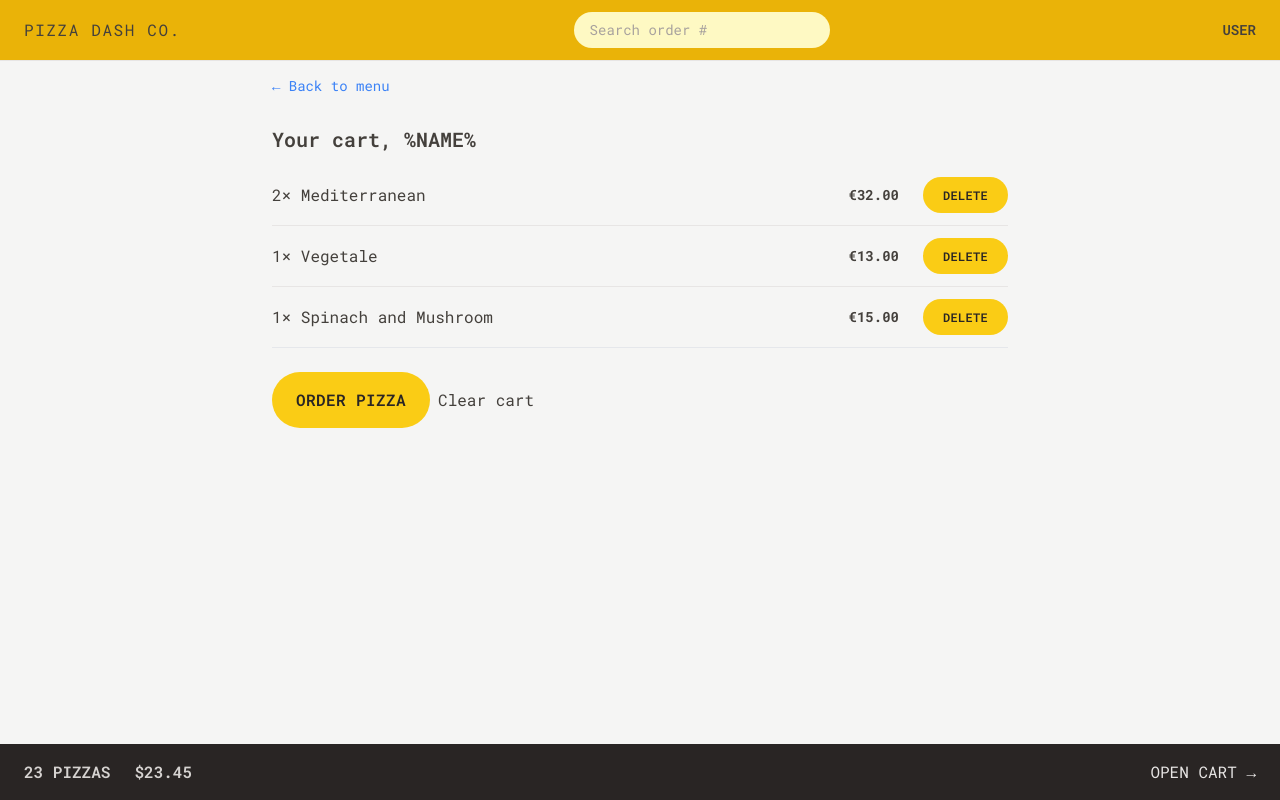
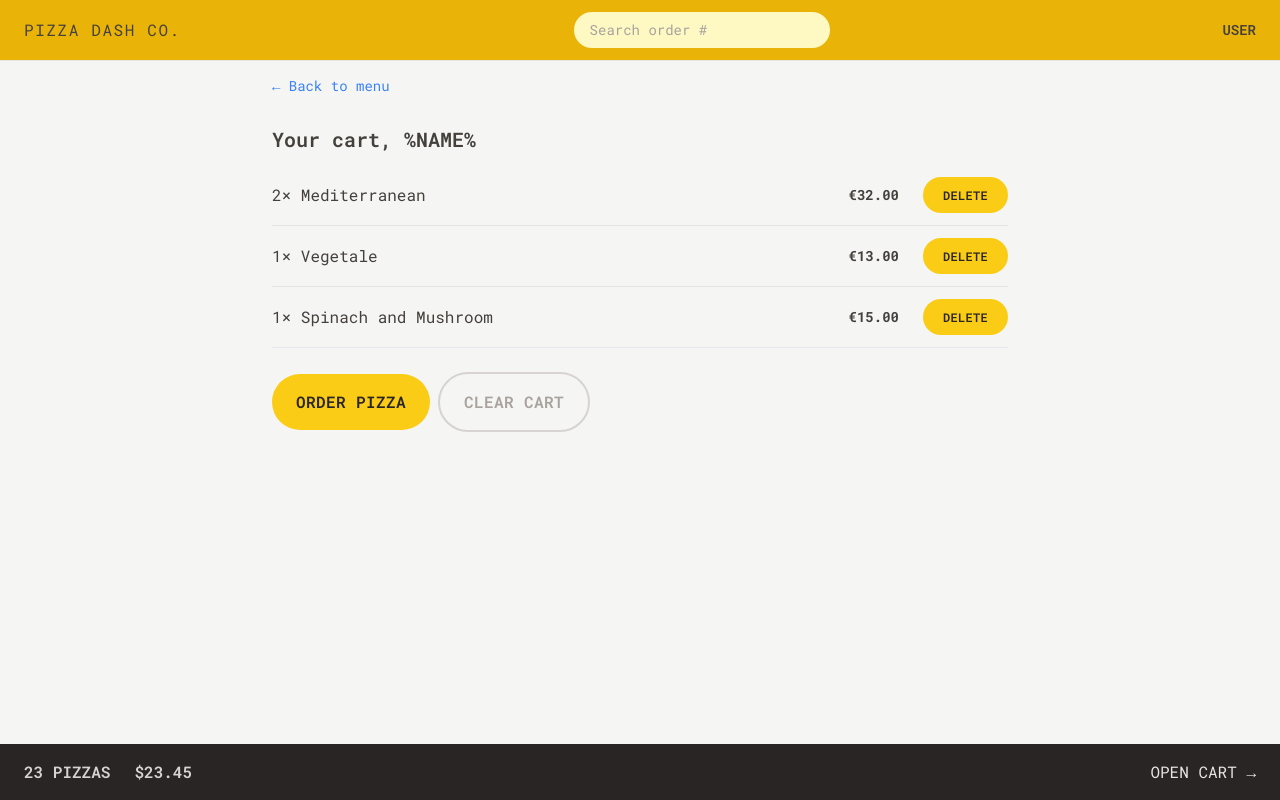
Before and after one commit to vibraniumSwaleh/pizza-dash, a React (Vite) app: page /cart in a window 1280 px wide. Built offline with nearby package versions, Linux system fonts and the light colour scheme.

Commit message:
style Clear Cart button

```diff
--- a/src/features/cart/Cart.jsx
+++ b/src/features/cart/Cart.jsx
@@ -46,7 +46,7 @@ function Cart() {
           Order Pizza
         </Button>
 
-        <button>Clear cart</button>
+        <Button type="secondary">Clear cart</Button>
       </div>
     </div>
   );
--- a/src/ui/Button.jsx
+++ b/src/ui/Button.jsx
@@ -7,6 +7,8 @@ function Button({ children, disabled, to, type }) {
   const style = {
     primary: base + ' px-4 py-3 md:px-6 md:py-4',
     small: base + ' px-4 py-2 md:px-5 md:py-2.5 text-xs',
+    secondary:
+      'focus:ring-offest-2 inline-block rounded-full border-2 border-stone-300 font-semibold uppercase tracking-wide text-stone-400 transition-colors duration-300 hover:bg-stone-300 hover:text-stone-800 focus:bg-stone-300 focus:text-stone-800 focus:outline-none focus:ring focus:ring-stone-200 focus:ring-offset-2 disabled:cursor-not-allowed px-4 py-3 md:px-6 md:py-4',
   };
 
   if (to)
```
